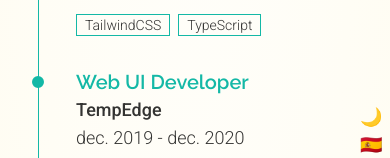
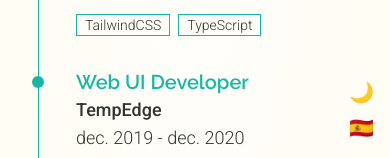
Before and after one commit to FelipeAndresLopez/felipeandreslopez-dev, a React (Vite) app: page / in a window 390 px wide. Shown: the part 686-844 px from the top of the page. Built offline with nearby package versions, Linux system fonts and the light colour scheme.

Commit message:
improve dark and language toggle buttons to make them responsive

```diff
--- a/src/components/Header/Header.tsx
+++ b/src/components/Header/Header.tsx
@@ -65,14 +65,14 @@
         ))}
 
       </nav>
-      <div className='mx-2 sm:mx-4 mt-4 flex flex-col fixed sm:relative bottom-0 right-0' >
+      <div className='p-2 sm:p-1 m-2 sm:mt-6 flex flex-col sm:flex-row gap-2 fixed sm:relative bottom-0 right-0 backdrop-blur-sm   rounded-xl  border-secondary-lm border-0' >
         <button type="button" onClick={handleThemeToggle}>
-          <p className='text-lg'>
+          <p className='text-xl'>
             {theme === THEMES.LIGHT ? '🌙' : '☀️'}
           </p>
         </button>
         <button type="button" onClick={handleLanguageToggle}>
-          <p className='text-lg'>
+          <p className='text-xl'>
             {language === LANGUAGES.SPANISH ? '🇺🇸' : '🇪🇸'}
           </p>
         </button>
```
